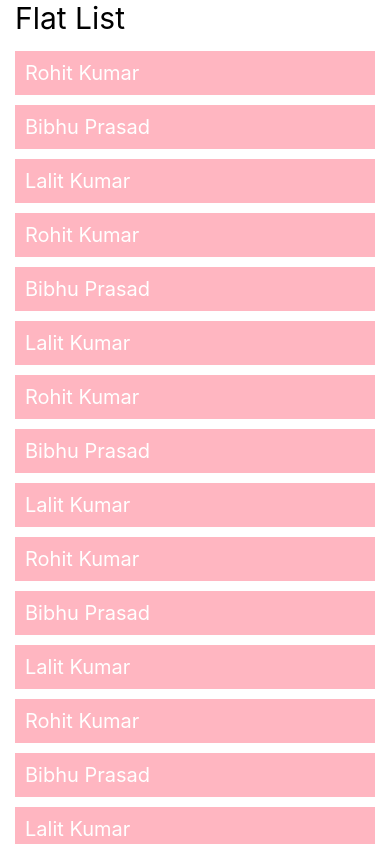
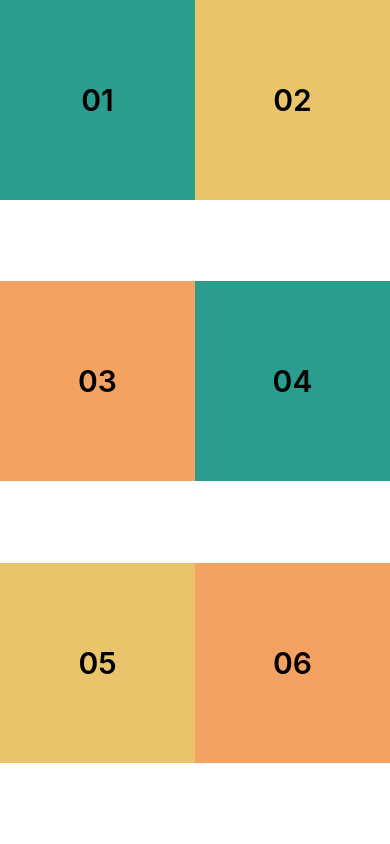
Before and after one commit to rohit-kumaar/first-native-project, a React Native app: screen / in a window 390 px wide. Built offline with nearby package versions, Linux system fonts and the light colour scheme.

Commit message:
final commit

```diff
--- a/App.tsx
+++ b/App.tsx
@@ -1,108 +1,32 @@
 import React from 'react';
-import {FlatList, ScrollView, StyleSheet, Text, View} from 'react-native';
-
-const users = [
-  {
-    id: 1,
-    name: 'Rohit Kumar',
-    email: 'rohit@gmail.com',
-  },
-  {
-    id: 2,
-    name: 'Bibhu Prasad',
-    email: 'bibhu@gmail.com',
-  },
-  {
-    id: 3,
-    name: 'Lalit Kumar',
-    email: 'lalit@gmail.com',
-  },
-  {
-    id: 11,
-    name: 'Rohit Kumar',
-    email: 'rohit@gmail.com',
-  },
-  {
-    id: 12,
-    name: 'Bibhu Prasad',
-    email: 'bibhu@gmail.com',
-  },
-  {
-    id: 13,
-    name: 'Lalit Kumar',
-    email: 'lalit@gmail.com',
-  },
-  {
-    id: 21,
-    name: 'Rohit Kumar',
-    email: 'rohit@gmail.com',
-  },
-  {
-    id: 22,
-    name: 'Bibhu Prasad',
-    email: 'bibhu@gmail.com',
-  },
-  {
-    id: 23,
-    name: 'Lalit Kumar',
-    email: 'lalit@gmail.com',
-  },
-  {
-    id: 31,
-    name: 'Rohit Kumar',
-    email: 'rohit@gmail.com',
-  },
-  {
-    id: 32,
-    name: 'Bibhu Prasad',
-    email: 'bibhu@gmail.com',
-  },
-  {
-    id: 33,
-    name: 'Lalit Kumar',
-    email: 'lalit@gmail.com',
-  },
-  {
-    id: 41,
-    name: 'Rohit Kumar',
-    email: 'rohit@gmail.com',
-  },
-  {
-    id: 42,
-    name: 'Bibhu Prasad',
-    email: 'bibhu@gmail.com',
-  },
-  {
-    id: 43,
-    name: 'Lalit Kumar',
-    email: 'lalit@gmail.com',
-  },
-  {
-    id: 51,
-    name: 'Rohit Kumar',
-    email: 'rohit@gmail.com',
-  },
-  {
-    id: 52,
-    name: 'Bibhu Prasad',
-    email: 'bibhu@gmail.com',
-  },
-  {
-    id: 53,
-    name: 'Lalit Kumar',
-    email: 'lalit@gmail.com',
-  },
-];
+import {StyleSheet, Text, View} from 'react-native';
 
 export default function App() {
   return (
     <View style={styles.container}>
-      <Text style={styles.title}>Flat List</Text>
-      <ScrollView>
-        {users.map(item => {
-          return <Text style={styles.text}>{item.name}</Text>;
-        })}
-      </ScrollView>
+      <View style={[styles.box, styles.box_1]}>
+        <Text style={styles.box_content}>01</Text>
+      </View>
+
+      <View style={[styles.box, styles.box_2]}>
+        <Text style={styles.box_content}>02</Text>
+      </View>
+
+      <View style={[styles.box, styles.box_3]}>
+        <Text style={styles.box_content}>03</Text>
+      </View>
+
+      <View style={[styles.box, styles.box_1]}>
+        <Text style={styles.box_content}>04</Text>
+      </View>
+
+      <View style={[styles.box, styles.box_2]}>
+        <Text style={styles.box_content}>05</Text>
+      </View>
+
+      <View style={[styles.box, styles.box_3]}>
+        <Text style={styles.box_content}>06</Text>
+      </View>
     </View>
   );
 }
@@ -110,19 +34,32 @@ export default function App() {
 const styles = StyleSheet.create({
   container: {
     flex: 1,
-    paddingHorizontal: 15,
+    flexDirection: 'row',
+    flexWrap: 'wrap',
   },
 
-  title: {
-    fontSize: 30,
-    marginBottom: 15,
+  box: {
+    // flex: 1,
+    alignItems: 'center',
+    justifyContent: 'center',
+    width: '50%',
+    height: 200,
   },
 
-  text: {
-    padding: 10,
-    marginBottom: 10,
-    fontSize: 20,
-    backgroundColor: '#FFB6C1',
-    color: 'white',
+  box_1: {
+    backgroundColor: '#2A9D8F',
+  },
+
+  box_2: {
+    backgroundColor: '#E9C46A',
+  },
+
+  box_3: {
+    backgroundColor: '#F4A261',
+  },
+
+  box_content: {
+    fontWeight: '600',
+    fontSize: 30,
   },
 });
```
